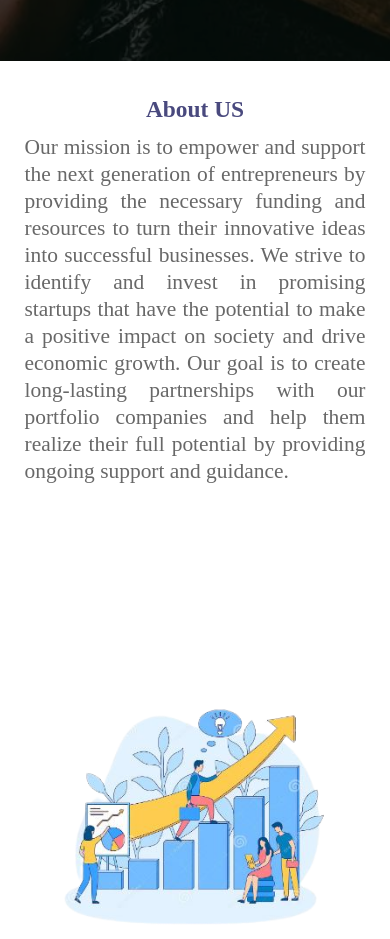
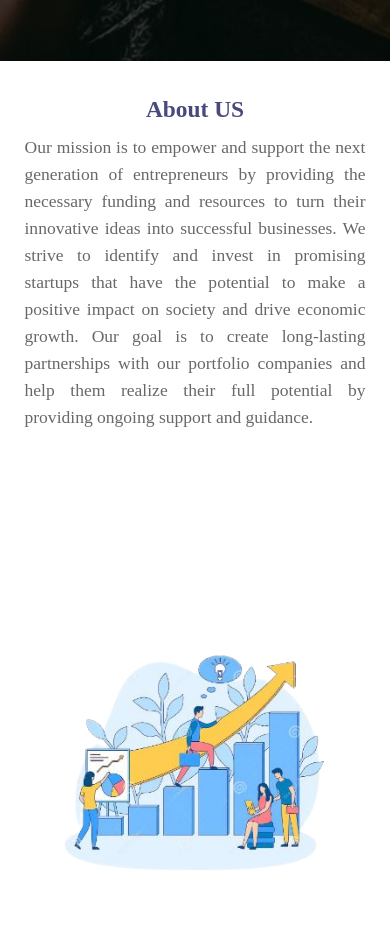
Before and after one commit to VishakhaChaudhari/ismWeb, a plain HTML site: page index.html in a window 390 px wide. Shown: the part 783-1722 px from the top of the page. Drawn offline with nearby package versions, Linux system fonts and the light colour scheme.

Commit message:
Update style.css

```diff
--- a/style.css
+++ b/style.css
@@ -25,6 +25,7 @@ body,html{
   display: flex;
   align-items: center;
   justify-content: center;
+  z-index: 500;
 }
 
 .logo{
@@ -451,7 +452,7 @@ nav .menu-btn i{
 
 @media only screen and (max-width:415px) {
   .rowm .right .contentm p {
-      font-size: 5.5vw;
+      font-size: 4.5vw;
   }
 }
 
```
